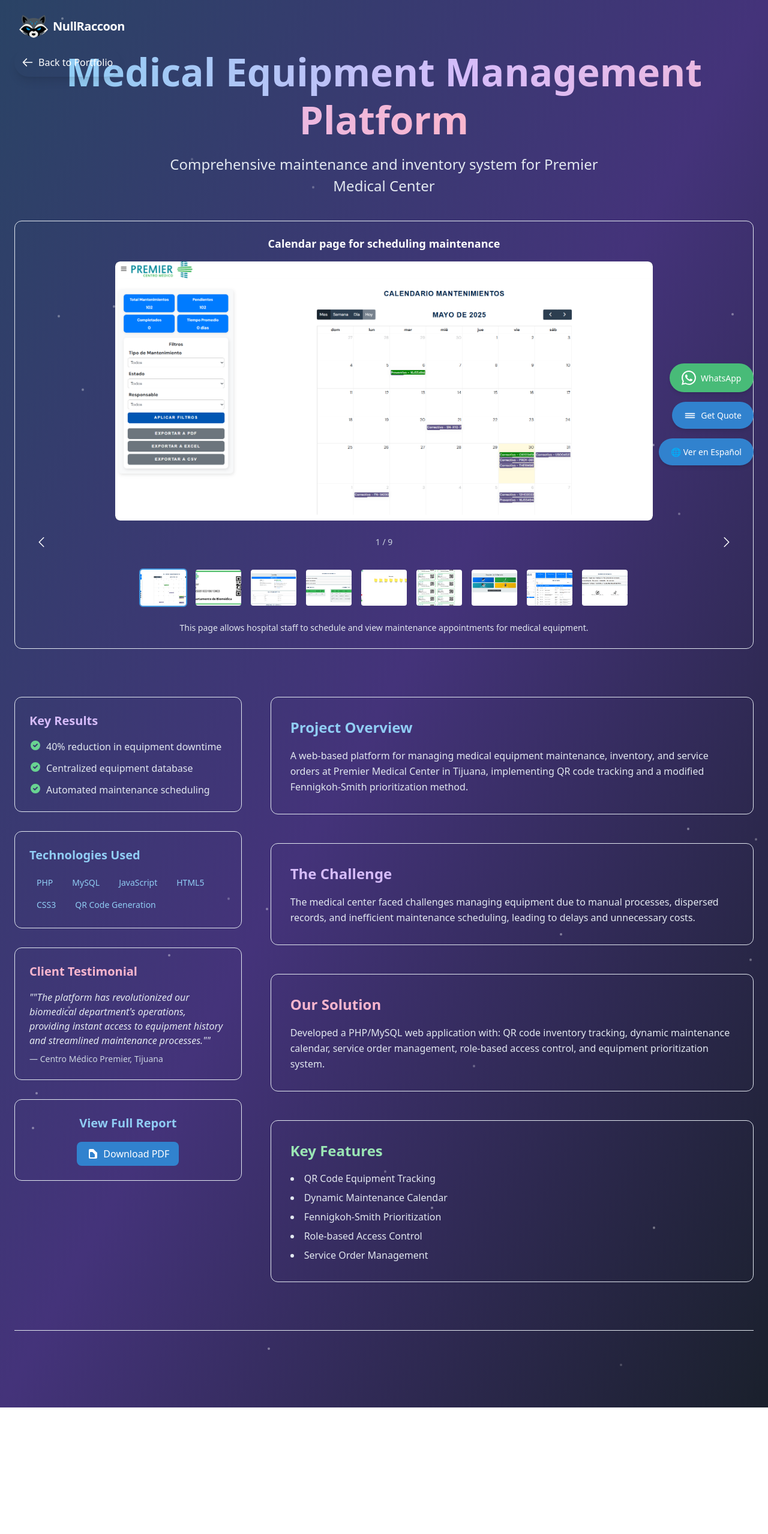
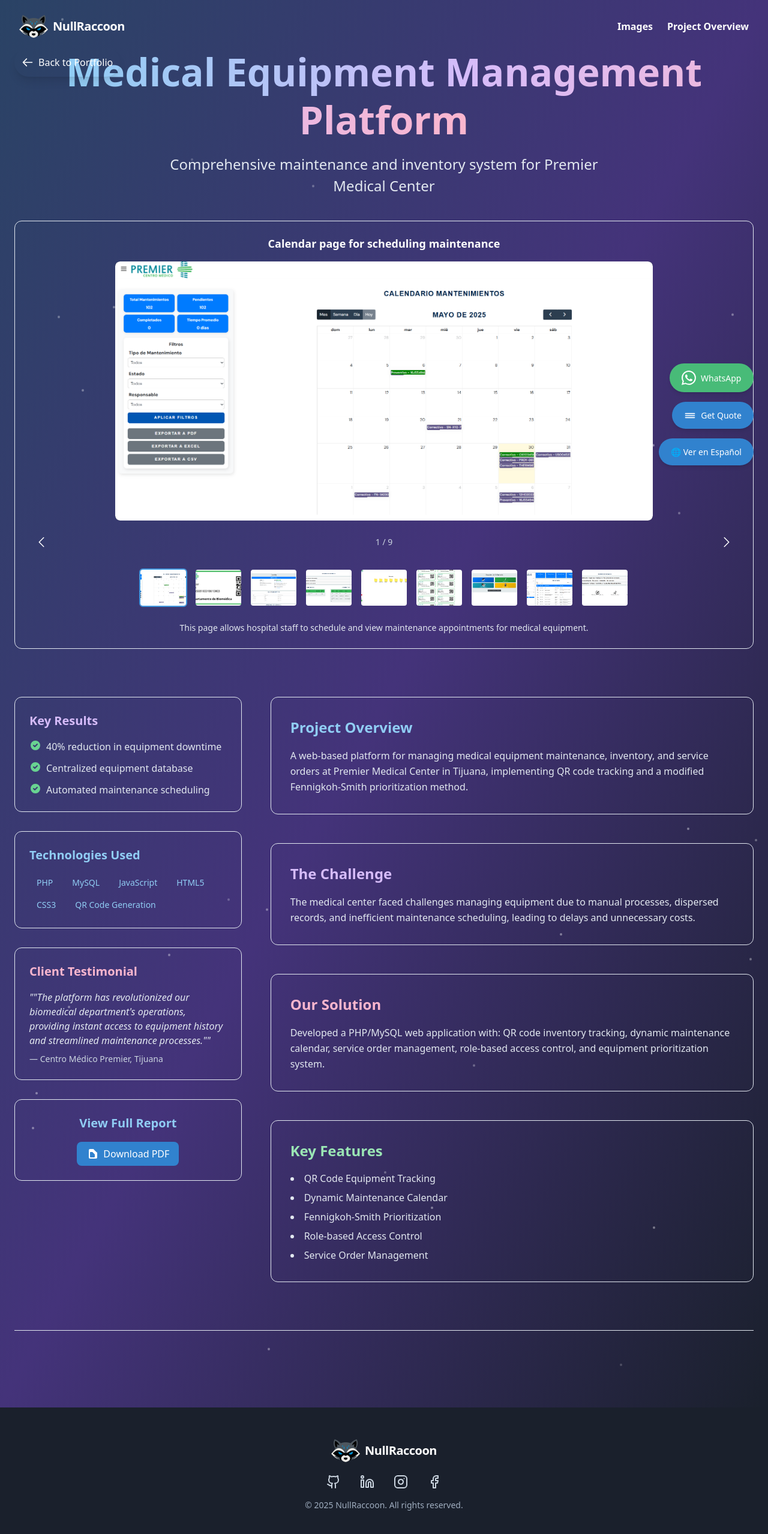
Before and after one commit to Zorthon28/NullRaccoon, a React (Create React App) app: page /case-study/medtech-premier in a window 1280 px wide. Shown: the top 2558 px of the page at 60% size. Before the commit the page ends 2347 px from the top, so only its background shows below. Built offline with nearby package versions, Linux system fonts and the light colour scheme.

Commit message:
Added footer and fix bugs

```diff
--- a/package.json
+++ b/package.json
@@ -16,10 +16,11 @@
     "react-router-dom": "^7.6.0",
     "react-scripts": "5.0.1",
     "react-toastify": "^11.0.5",
+    "scroll-into-view-if-needed": "^3.1.0",
+    "slides-react": "^1.0.0",
     "typescript": "4.1.6",
     "web-vitals": "^2.1.4",
-    "yet-another-react-lightbox": "^3.19.0",
-    "slides-react": "^1.0.0"
+    "yet-another-react-lightbox": "^3.19.0"
   },
   "scripts": {
     "predeploy": "npm run build",
--- a/src/App.css
+++ b/src/App.css
@@ -1,5 +1,9 @@
 .App {
   text-align: center;
+}
+
+html {
+  scroll-behavior: smooth;
 }
 
 .App-logo {
--- a/src/App.js
+++ b/src/App.js
@@ -11,6 +11,7 @@
 import StoreLayout from "./layouts/StoreLayout";
 import StoreLanding from "./pages/StoreLanding";
 import "react-toastify/dist/ReactToastify.css";
+import Footer from './components/Footer';
 
 import "./index.css";
 
@@ -95,6 +96,8 @@
           />
         </Routes>
 
+        <Footer lang={lang} t={t} />
+
         <FloatingButtons
           lang={lang}
           setLang={setLang}
--- a/src/components/CaseStudy.jsx
+++ b/src/components/CaseStudy.jsx
@@ -247,7 +247,6 @@
 
   if (!caseStudy) {
     return (
-
       <section className="relative min-h-screen bg-gradient-to-br from-blue-900 via-purple-900 to-gray-900 text-white overflow-hidden flex items-center justify-center">
         <div className="absolute inset-0 z-0">
           {[...Array(30)].map((_, i) => (
@@ -322,8 +321,6 @@
   console.log("CaseStudy details:", caseStudy);
 
   return (
-
-
     <section className="relative min-h-screen bg-gradient-to-br from-blue-900 via-purple-900 to-gray-900 text-white">
       {/* Animated background particles */}
       <div className="absolute inset-0 z-0">
@@ -340,7 +337,7 @@
           ></span>
         ))}
       </div>
-        <Header pageType="casestudy" />
+      <Header t={t} pageType="casestudy" />
       <div className="relative z-10 max-w-7xl mx-auto px-6 py-20">
         {/* Back Button */}
         <div className="absolute top-12 left-8 z-50 sm:top-14 sm:left-10 md:top-16 md:left-12">
@@ -368,7 +365,7 @@
           </button>
         </div>
         {/* Case Study Header */}
-        <div className="mb-10 text-center">
+        <div id="images" className="mb-10 text-center">
           <h1 className="text-4xl md:text-6xl font-extrabold mb-4 leading-tight">
             <span className="bg-clip-text text-transparent bg-gradient-to-r from-blue-300 via-purple-300 to-pink-300 break-words px-4 sm:px-0">
               {getNestedTranslation(t, caseStudy?.titleKey)}
@@ -380,7 +377,7 @@
         </div>
 
         {/* Main Carousel */}
-        <div id="images">
+        <div>
           {hasScreenshots && (
             <motion.section
               className="mb-20"
@@ -451,7 +448,10 @@
 
                 {/* Add the description here */}
                 {currentScreenshotDescription && (
-                <p className="text-center text-gray-300 text-sm mt-4">
+                  <p
+                    id="overview"
+                    className="text-center text-gray-300 text-sm mt-4"
+                  >
                     {currentScreenshotDescription}
                   </p>
                 )}
--- /dev/null
+++ b/src/components/Footer.jsx
@@ -0,0 +1,70 @@
+import React from "react";
+import { Github, Linkedin, Instagram, Facebook } from "lucide-react";
+
+const SocialIcon = ({ href, label, Icon }) => (
+  <a
+    href={href}
+    target="_blank"
+    rel="noopener noreferrer"
+    aria-label={label}
+    className="text-gray-400 hover:text-green-400 transition-colors duration-300 ease-in-out"
+  >
+    <Icon className="w-6 h-6" />
+  </a>
+);
+
+const SocialIconsList = () => {
+  const socialLinks = [
+    { href: "https://github.com/Zorthon28", label: "GitHub", Icon: Github },
+    {
+      href: "https://www.linkedin.com/in/gustavotellodev/",
+      label: "LinkedIn",
+      Icon: Linkedin,
+    },
+    {
+      href: "https://www.instagram.com/nullraccoontj/",
+      label: "Instagram",
+      Icon: Instagram,
+    },
+    {
+      href: "https://www.facebook.com/NullRaccoon/",
+      label: "Facebook",
+      Icon: Facebook,
+    },
+  ];
+
+  return (
+    <div className="flex items-center space-x-6 md:space-x-8">
+      {socialLinks.map(({ href, label, Icon }) => (
+        <SocialIcon key={label} href={href} label={label} Icon={Icon} />
+      ))}
+    </div>
+  );
+};
+
+export default function Footer({ t }) {
+  return (
+    <footer className="w-full bg-gray-900 text-white py-12">
+      <div className="max-w-screen-xl mx-auto px-4 text-center flex flex-col items-center justify-center space-y-4">
+        {/* Logo */}
+        <a
+          href="/"
+          className="flex items-center space-x-2 hover:opacity-90 transition-opacity"
+        >
+          <img
+            src="/logo192.png"
+            alt="NullRaccoon Logo"
+            className="h-8 md:h-10 lg:h-12"
+          />
+          <span className="text-white font-extrabold text-xl tracking-tight sm:inline">
+            NullRaccoon
+          </span>
+        </a>
+
+        <SocialIconsList />
+
+        <p className="text-sm text-gray-500"> {t.footerText}</p>
+      </div>
+    </footer>
+  );
+}
--- a/src/components/HeaderHero.jsx
+++ b/src/components/HeaderHero.jsx
@@ -1,7 +1,7 @@
-import React, { useEffect, useState } from 'react';
-import { useLocation } from 'react-router-dom';
+import React, { useEffect, useState } from "react";
+import { useLocation } from "react-router-dom";
 
-export default function Header() {
+export default function Header({ t }) {
   const [scrolled, setScrolled] = useState(false);
   const location = useLocation();
 
@@ -10,8 +10,8 @@
       setScrolled(window.scrollY > 10);
     };
 
-    window.addEventListener('scroll', handleScroll);
-    return () => window.removeEventListener('scroll', handleScroll);
+    window.addEventListener("scroll", handleScroll);
+    return () => window.removeEventListener("scroll", handleScroll);
   }, []);
 
   // Determine current route
@@ -19,26 +19,46 @@
 
   // Define nav items for different routes
   const navItems = {
-    '/': [
-      { name: 'Portfolio', href: '#portfolio' },
-      { name: 'Certifications', href: '#certifications' },
+    "/": [
+      { name: t.portfolioTitle, href: "#portfolio" },
+      { name: t.certificationsTitle, href: "#certifications" },
     ],
-    '/case-study': [
-      { name: 'images', href: '#images' },
-      { name: 'Project Overview', href: '#overview' },
+    // Change this key to a more dynamic check
+    caseStudy: [
+      { name: t.images, href: "#images" },
+      { name: t.overview, href: "#overview" },
     ],
     // fallback or other routes
     default: [],
   };
 
-  const currentNav = navItems[path] || navItems.default;
+  // Check if the path starts with "/case-study"
+  let currentNav = [];
+  if (path.startsWith("/case-study")) {
+    currentNav = navItems.caseStudy;
+  } else {
+    // Check for exact path matches for other routes
+    currentNav = navItems[path] || navItems.default;
+  }
+
+  // Function to handle smooth scrolling
+  const handleSmoothScroll = (e, href) => {
+    e.preventDefault(); // Prevent the default jump behavior
+    const targetId = href.substring(1); // Get the ID without the '#'
+    const targetElement = document.getElementById(targetId);
+
+    if (targetElement) {
+      targetElement.scrollIntoView({
+        behavior: "smooth",
+        block: "start",
+      });
+    }
+  };
 
   return (
     <header
       className={`fixed top-0 left-0 w-full z-50 transition-all duration-300 ${
-        scrolled
-          ? 'bg-gray-900 bg-opacity-95 shadow-md'
-          : 'bg-transparent'
+        scrolled ? "bg-gray-900 bg-opacity-95 shadow-md" : "bg-transparent"
       }`}
     >
       <div className="max-w-7xl mx-auto px-4 py-4 md:px-8 md:py-5 flex items-center justify-between">
@@ -65,6 +85,7 @@
                 <li key={item.name}>
                   <a
                     href={item.href}
+                    onClick={(e) => handleSmoothScroll(e, item.href)} // Add the onClick handler
                     className="text-white text-sm md:text-base font-semibold relative group transition-all"
                   >
                     {item.name}
--- a/src/components/Hero.jsx
+++ b/src/components/Hero.jsx
@@ -22,7 +22,7 @@
         ))}
       </div>
 
-      <Header pageType="hero" />
+      <Header t={t} pageType="hero" />
 
       <div className="relative z-10 px-6 py-20 text-center max-w-7xl mx-auto">
         {/* Bilingual Badge */}
--- a/src/utils/translations.js
+++ b/src/utils/translations.js
@@ -6,6 +6,7 @@
     subheadline: "We build websites that convert visitors into customers",
     ctaStart: "Get Started",
     ctaPortfolio: "Portfolio",
+    footerText: `© ${new Date().getFullYear()} NullRaccoon. All rights reserved.`,
     indicators: [
       "2+ Years Experience",
       "Bilingual Support",
@@ -15,6 +16,7 @@
       "Project Management & Delivery",
     ],
     portfolioTitle: "Portfolio",
+    images: "Images",
     portfolioSubtitle: "Some of our recent work",
     portfolioProjects: [
       {
@@ -34,7 +36,8 @@
       },
       {
         title: "Personal Portfolio",
-        description: "Professional presentation of the experience and projects of a biomedical engineer with a focus on technology and automation.",
+        description:
+          "Professional presentation of the experience and projects of a biomedical engineer with a focus on technology and automation.",
         image: "/images/portfolio-project-thumbnail.png",
         link: "/Portfolio/",
       },
@@ -109,7 +112,7 @@
       },
       featuredProductsTitle: "Featured Products",
       viewAllProducts: "View All Products →",
-      footerText: `© ${new Date().getFullYear()} Gustavo Tello. All rights reserved.`,
+      footerText: `© ${new Date().getFullYear()} NullRaccoon. All rights reserved.`,
     },
     // --- New: Product Translations ---
     products: {
@@ -292,6 +295,7 @@
     subheadline: "Creamos sitios web que convierten visitantes en clientes",
     ctaStart: "Comenzar",
     ctaPortfolio: "Portafolio",
+    footerText: `© ${new Date().getFullYear()} NullRaccoon. Todos los derechos reservados.`,
     indicators: [
       "2+ Años de experiencia",
       "Soporte bilingüe",
@@ -442,6 +446,7 @@
     productNotFound: "Producto no encontrado.",
     backToStore: "← Volver a la tienda",
     home: "Inicio",
+    images: "Imagenes",
     relatedProducts: "Productos relacionados",
     noImageAvailable: "No hay imagen disponible",
     view: "Ver",
```
Also changed, not shown: 1 other file (tests, documents, lock files or other folders). Lines whose indentation alone changed are shown as unchanged.
